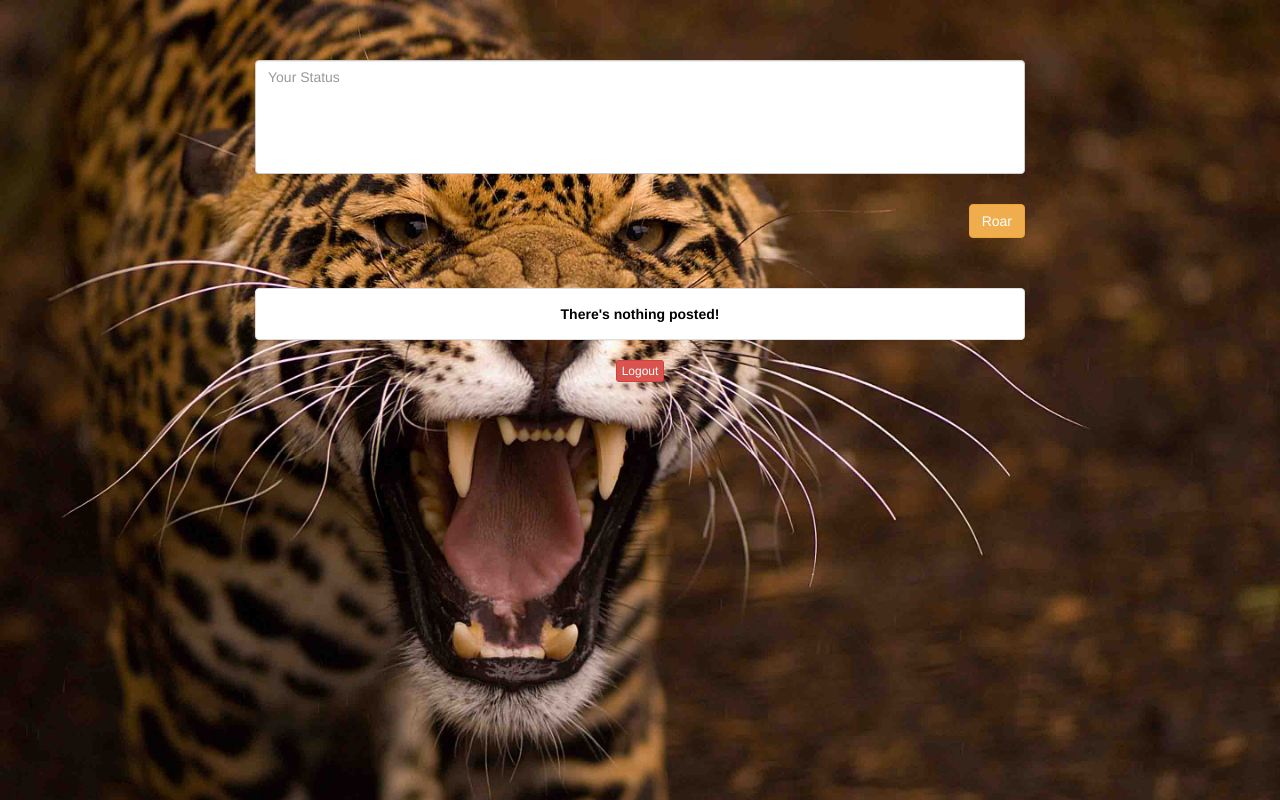
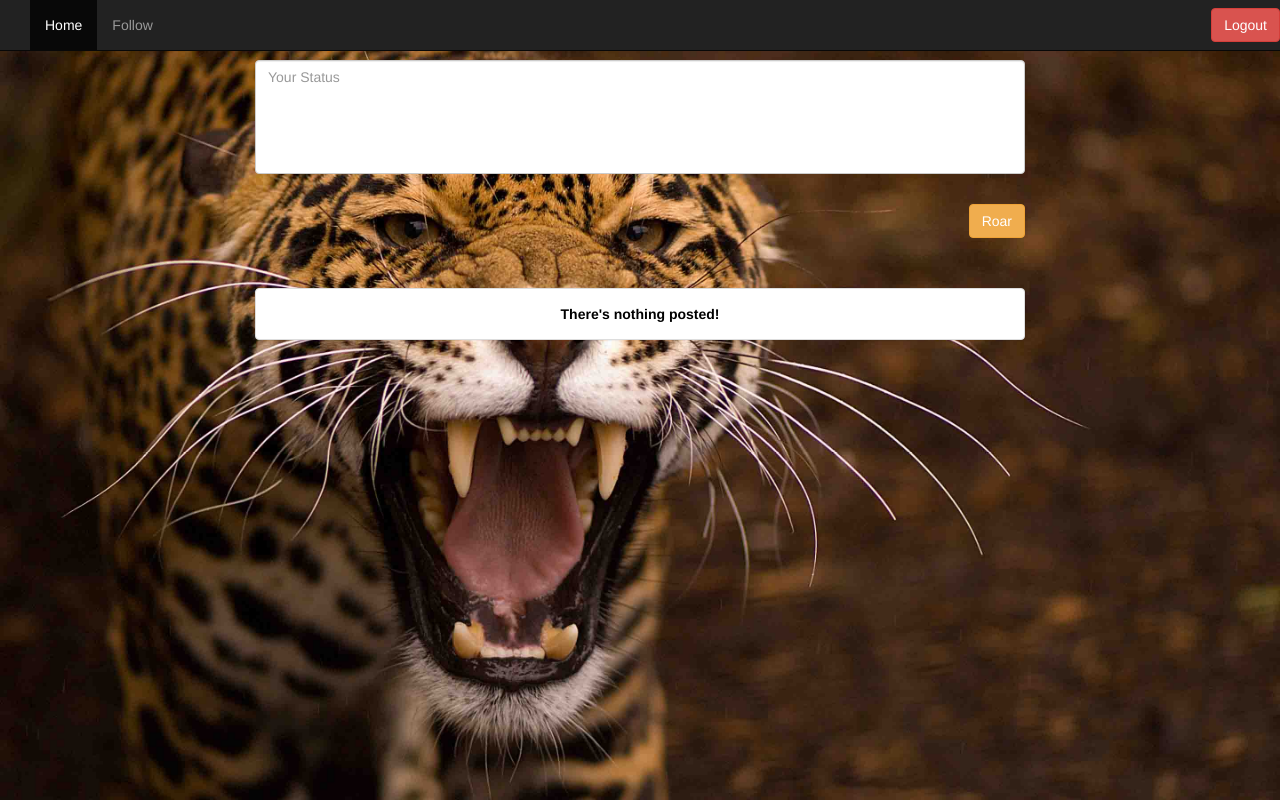
Before and after one commit to chaitanya-baraskar/jaguar-roar, a PHP site: page /index.php in a window 1280 px wide. Run offline with PHP 8.4, Linux system fonts and the light colour scheme; the visitor is signed in with stand-in values (Sample User, id 1); data that the repository does not hold is empty.

Commit message:
Navbar changes
Navbar code changes

```diff
--- a/common_functions.php
+++ b/common_functions.php
@@ -181,4 +181,17 @@ function check_password($username, $password){
   }
 }
 
+function show_navbar(){
+    echo "<!--navbar begin-->\n";
+    echo "<nav class='navbar navbar-inverse navbar-fixed-top' role='navigation'>\n";
+    echo "  <ul style='float: right; width: 100%;' class='nav navbar-nav'>\n";
+    echo "    <li><a href='#' class='navbar-brand'></a></li>\n";
+    echo "    <li class='active'><a href='index.php'>Home</a></li>\n";
+    echo "    <li><a href='userlist.php'>Follow</a></li>\n";
+    echo "    <li style='float: right;'><button type='button' class='btn btn-danger navbar-btn' onclick='location.href=\"login.php\"'>Logout</button></li>\n";
+    echo "</ul>\n";
+    echo "</nav>\n";
+    echo "<!--navbar end-->\n";
+}
+
 ?>
--- a/index.php
+++ b/index.php
@@ -23,6 +23,7 @@ if (!$_SESSION['userid']) {
 </head>
 
 <body>
+<?php show_navbar() ?>
 <div id="imagecover" style='overflow:auto; z-index:1'>
 <?php
 if (isset($_SESSION['message'])) {
@@ -78,7 +79,6 @@ if (isset($_SESSION['message'])) {
         echo "</div>\n";
     }
     ?>
-    <button type="button" name="new" class="btn btn-danger btn-xs" onclick="location.href='login.php';">Logout</button>
     <br><br><br>
 </div>
 </div>
@@ -90,8 +90,6 @@ if (isset($_SESSION['message'])) {
 <span style='color:black;'><strong>There's nothing posted!</strong>
         </div>
     </div>
-    <!--remove later when we have a navbar-->
-    <button type="button" name="new" class="btn btn-danger btn-xs" onclick="location.href='login.php';">Logout</button>
 <?php
 }
 ?>
--- a/userlist.php
+++ b/userlist.php
@@ -15,7 +15,7 @@ if (!$_SESSION['userid']) {
   <title>Meow - User list</title>
 </head>
 <body>
-
+<?php show_navbar() ?>
 <h1>List of Users</h1>
 <?php
   $users = show_users();
```
